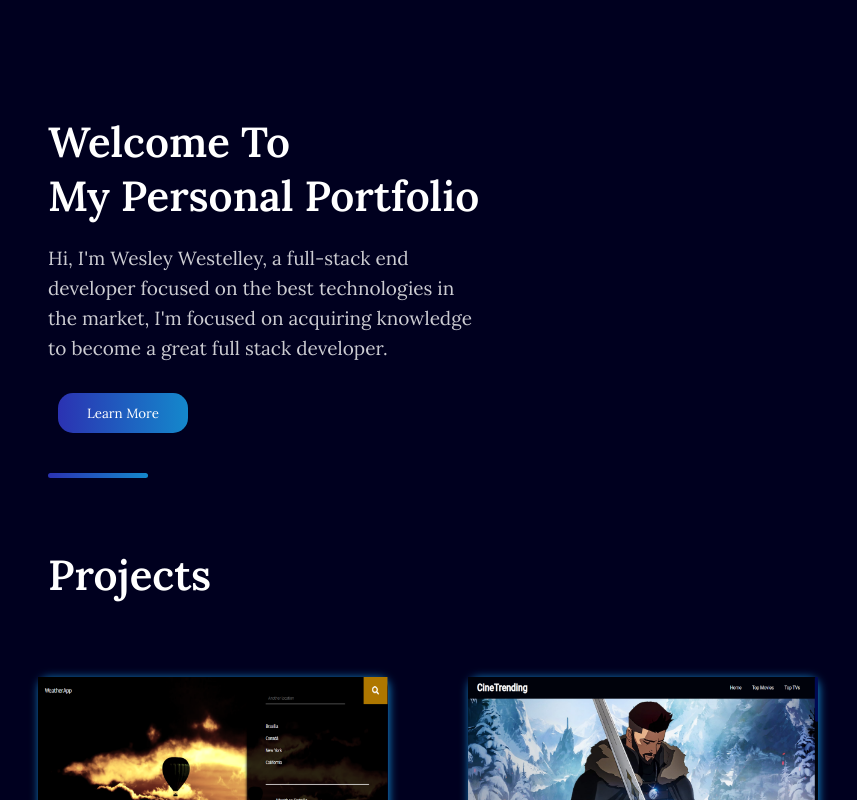
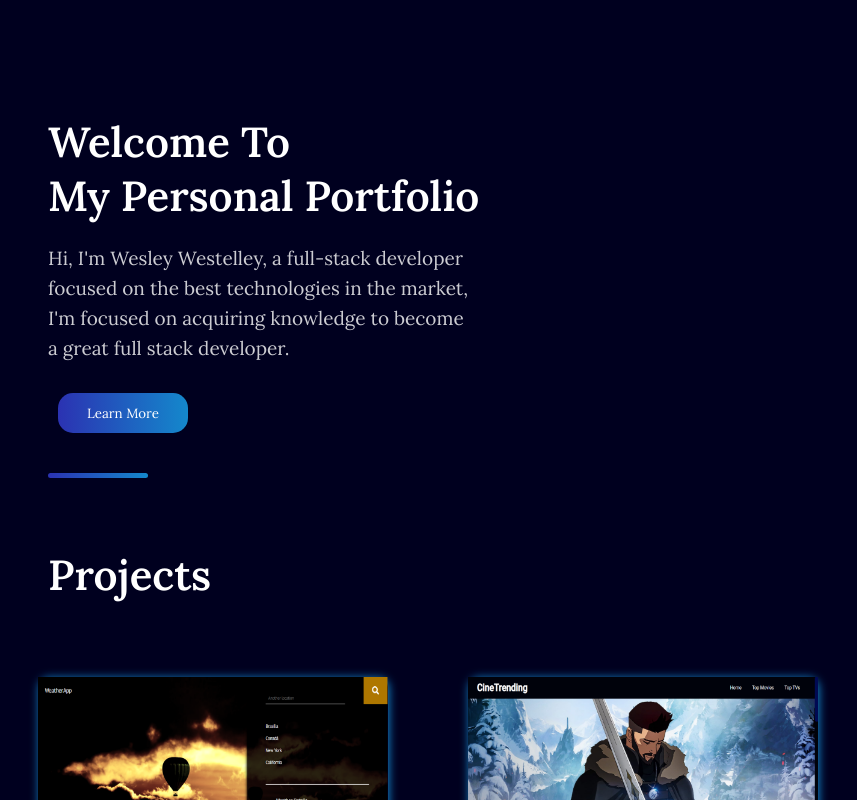
Before and after one commit to Wesley-wsl/portfolio, a React (Create React App) app: page / in a window 1280 px wide. Shown: the top 800 px of the page, without its empty margins (212-1069 px from the left). Built offline with nearby package versions, Linux system fonts and the light colour scheme.

Commit message:
:wrench: update informations

```diff
--- a/src/pages/Home/index.jsx
+++ b/src/pages/Home/index.jsx
@@ -24,7 +24,7 @@ export default function Home() {
                         Welcome To <br /> My Personal Portfolio
                     </h2>
                     <p>
-                        Hi, I&#39;m Wesley Westelley, a full-stack end developer
+                        Hi, I&#39;m Wesley Westelley, a full-stack developer
                         focused on the best technologies in the market, I&#39;m
                         focused on acquiring knowledge to become a great full
                         stack developer.
```
